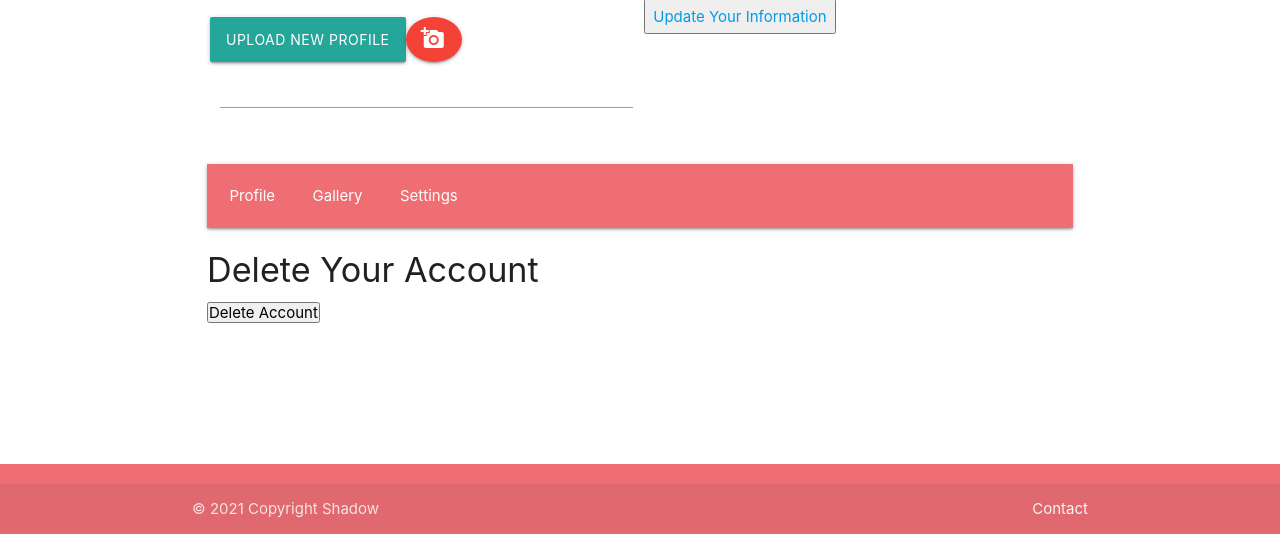
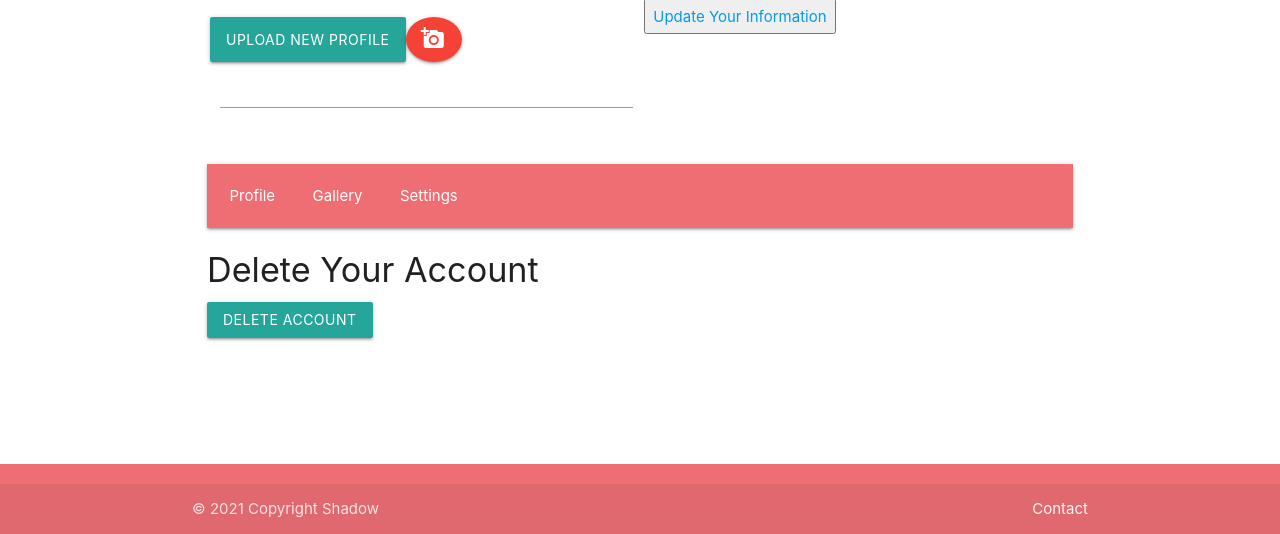
Before and after one commit to bishalkharell/normal-social-site, a Django app: page /settings/ in a window 1280 px wide. Shown: the part 509-1043 px from the top of the page. Run offline with Django 3.2, Linux system fonts and the light colour scheme; the visitor is signed in with stand-in values (Sample User, id 1).

Commit message:
Delete User Bug Solved - V2

```diff
--- a/register/static/blog.css
+++ /dev/null
@@ -1,9 +0,0 @@
-/* Delete Blog PopUp Box CSS */
-
-.delete-info{
-    position: absolute;
-    right: 0;
-    transform: scale(0,0);
-    transform-origin: left;
-
-}
--- a/register/static/profile.css
+++ b/register/static/profile.css
@@ -132,11 +132,12 @@
 }
 
 
+/* Profile Settings Delete User Modal */
 
-/* Delete User Profile */
+.modal-footer form  input[type="submit"]{
+    padding: 0.5rem 1rem;
+    font-size: 1rem;
+    cursor: pointer;
+    color: cadetblue;
 
-.delete-info{
-    transform:scale(1,1);
-    transform-origin: left;
-    flex: 100%;
 }
--- a/register/templates/base.html
+++ b/register/templates/base.html
@@ -15,7 +15,6 @@
   <link rel="stylesheet" href="{% static 'profile.css' %}">
   <link rel="stylesheet" href="{% static 'style.css' %}">
   <link rel="stylesheet" href="{% static 'base.css' %}">
-  <link rel="stylesheet" href="{% static 'blog.css' %}">
 </head>
 
 <body>
@@ -126,17 +125,18 @@
     crossorigin="anonymous" referrerpolicy="no-referrer"></script>
 
   <script>
-    let a = "{{ request.user }}"
-    console.log("The user is ",a);
-
-    document.addEventListener('DOMContentLoaded', function () {
-      var elems = document.querySelectorAll('.sidenav');
-      var instances = M.Sidenav.init(elems);
-    });
 
     document.addEventListener('DOMContentLoaded', function () {
       var elems = document.querySelectorAll('.materialboxed');
       var instances = M.Materialbox.init(elems);
+
+      // JS for Delete User Modal
+      var elems = document.querySelectorAll('.modal');
+      var instances = M.Modal.init(elems);
+
+      // For SideNav
+      var elems = document.querySelectorAll('.sidenav');
+      var instances = M.Sidenav.init(elems);
     });
 
   </script>
--- a/register/templates/profile_html/profile_settings.html
+++ b/register/templates/profile_html/profile_settings.html
@@ -8,38 +8,32 @@
 <!-- Delete Account -->
 <h4>Delete Your Account</h4>
 
-<div class="delete-account" id="deleteBar" style="display: flex; width: 100%;">
-    <div class="button-delete" style="flex:auto;">
-        <button onclick="delete_account()">Delete Account</button>
-    </div>
-    <div class="delete-info" id="delete-info">
-        <div class="information">
-            <div class="row">
-                <div class="col s12 m6">
-                    <div class="card blue-grey darken-1">
-                        <span class="closebtn" onclick="hide_modal()">&times;</span>
-                        <div class="card-content white-text">
+<div class="delete-account" id="deleteBar">
+    <!-- Modal Trigger -->
+    <a class="waves-effect waves-light btn modal-trigger" href="#modal1">Delete Account</a>
 
-                            <span class="card-title"><strong>Delete Account</strong></span>
-                            <p>All your Information including profile, blog will be deleted.</p>
-                            <p>You will not be able to recover your account once deleted.</p>
-                            <p style="margin-top: 10px; font-weight: 600; text-align: center;">Are You Sure You want to
-                                Delete?</p>
-                        </div>
-                        <div class="card-action" style="text-align:center;">
-                            <form action="" method="post">
-                                {% csrf_token %}
-                                <label for="check_password">Enter Your Password to Continue.</label>
-                                <input type="password" name="check_password" placeholder="password">
-                                <input type="submit" value="Yes, Delete My Account"
-                                    style="cursor: pointer; margin-right:1rem;">
-                                <a href="{% url 'profile' %}">No, Don't Delete</a>
-                            </form>
-                        </div>
-                    </div>
-                </div>
-            </div>
+    <!-- Modal Structure -->
+    <div id="modal1" class="modal" style="height: 60vh; overflow: hidden;" >
+        <div class="modal-content">
+            <h4>Delete Account</h4>
+            <p>Are You Sure you want to Permanently Delete Your Account ?</p>
+            <p>If you delete Your Account:</p>
+            <ul style="margin-left:1rem ; font-size: 0.9rem;">
+                <li>All Posts You have made will be deleted Permanently.</li>
+                <li>All Media will be deleted.</li>
+                <li>You will not be able to restore deleted Account again.</li>
+            </ul>
+        </div>
+        <div class="modal-footer">
+            <form action="{% url 'delete_user' %}" method="POST">
+                {% csrf_token %}
+                <p style="text-align: left;">Please Enter Password to Delete.</p>
+                <input type="password" name="check_password">
+                <input type="submit" value="Yes">
+                <a href="#" class="modal-close waves-effect waves-green btn-flat">No</a>
+            </form>
         </div>
     </div>
+
 </div>
 {% endblock profile-nav %}
--- a/register/urls.py
+++ b/register/urls.py
@@ -21,6 +21,8 @@ urlpatterns = [
     path('view_profile/<str:username>',views.view_profile,name="view_profile"),
     path('profile/gallery/',views.profile_gallery,name="profile_gallery"),
     path('settings/',views.profile_settings,name="profile_settings"),
+    path('delete_user/',views.delete_user,name="delete_user"),
+
 
 
 
--- a/register/views.py
+++ b/register/views.py
@@ -250,9 +250,22 @@ def uploadGallery(request):
 @login_required(login_url='/login')
 def delete_user(request):
     user  = request.user
-    user.delete()
+    #  Checking password for deleting account
+    if request.method == "POST":
+        checkPassword = request.POST['check_password']
+        check_Password = user.check_password(checkPassword)
 
-    return redirect('/')
+        if checkPassword == '':
+            messages.info(request,"Please Enter Password to Continue.")
+            return redirect('/settings')
+
+        if check_Password == True:
+            user.delete()
+            messages.info(request," User has been deleted. Thank you for Joining Us.")
+            return redirect('/')
+        else:
+            messages.info(request," Invalid Password.")
+            return redirect('/settings')
 
 
 
@@ -273,21 +286,4 @@ def profile_gallery(request):
     return render(request,'profile_html/profile_gallery.html',content)
 
 def profile_settings(request):
-    #  Checking password for deleting account
-    user = request.user
-    if request.method == "POST":
-        checkPassword = request.POST['check_password']
-        check_Password = user.check_password(checkPassword)
-
-        if checkPassword == '':
-            messages.info(request,"Please Enter Password to Continue.")
-            return redirect('profile')
-
-        if check_Password == True:
-            user.delete()
-            messages.info(request," User has been deleted. Thank you for Joining Us.")
-            return redirect('/')
-        else:
-            messages.info(request," Invalid Password.")
-            return redirect('profile')
     return render(request,'profile_html/profile_settings.html')
```
Also changed, not shown: register/static/js/js.js (+0 -9 lines), db.sqlite3, 1 other file.
